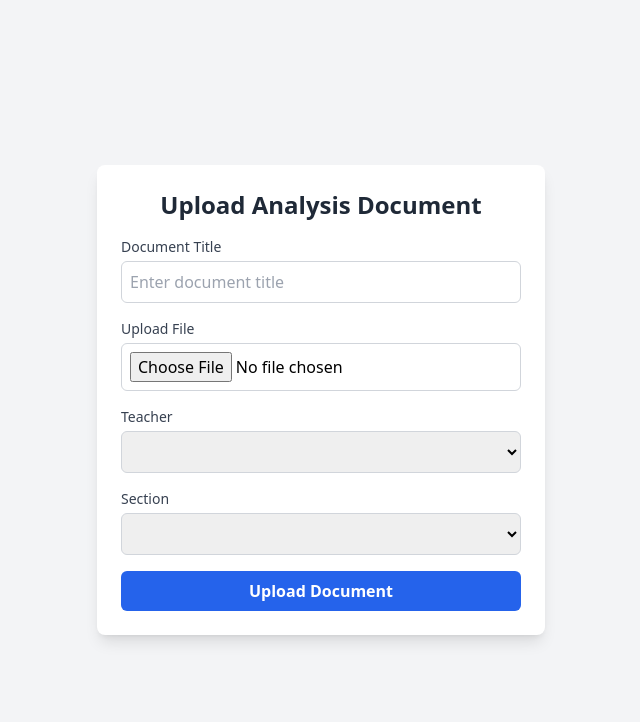
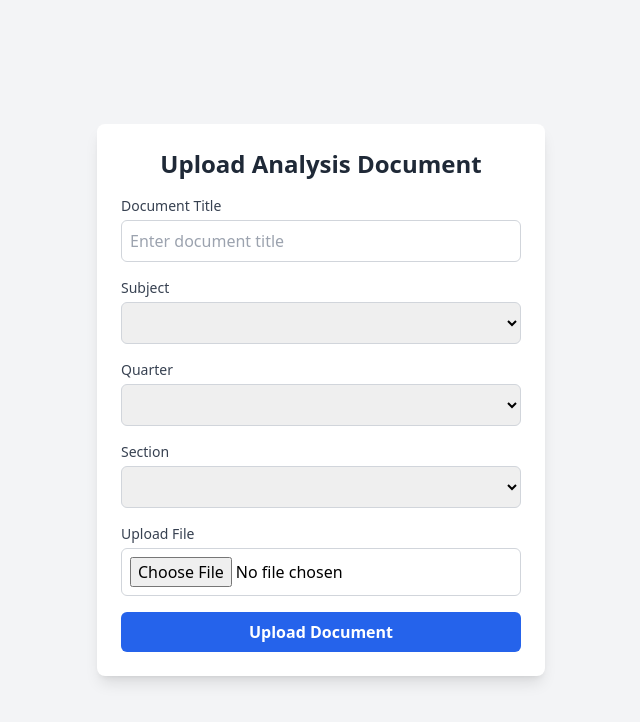
Before and after one commit to Dima-salang/esptfa-arima, a Django app: template esptfa-arima/Test_Management/templates/upload_document.html in a window 1280 px wide. Shown: the top 722 px of the page, without its empty margins (319-959 px from the left). Run offline with Django 5.2, Linux system fonts and the light colour scheme; the template is opened without the code that fills it: values that come from a table or form of the project are taken from there, others are empty; some libraries are stand-ins or nearby versions.

Commit message:
add: subject and quarter to forms and modified html to include the fields

```diff
--- a/esptfa-arima/Test_Management/forms.py
+++ b/esptfa-arima/Test_Management/forms.py
@@ -6,4 +6,4 @@
     class Meta:
         model = AnalysisDocument
         fields = ['analysis_doc_title',
-                  'analysis_doc', 'teacher_id', 'section_id']
+                  'analysis_doc', 'section_id', 'quarter', 'subject']
--- a/esptfa-arima/Test_Management/models.py
+++ b/esptfa-arima/Test_Management/models.py
@@ -43,6 +43,8 @@
 class AnalysisDocument(models.Model):
     analysis_document_id = models.AutoField(unique=True, primary_key=True)
     analysis_doc_title = models.CharField(max_length=100)
+    quarter = models.ForeignKey(Quarter, on_delete=models.CASCADE, null=True)
+    subject = models.ForeignKey(Subject, on_delete=models.CASCADE, null=True)
     upload_date = models.DateTimeField(auto_now_add=True)
     analysis_doc = models.FileField(upload_to='analysis_documents/')
     teacher_id = models.ForeignKey(Teacher, on_delete=models.CASCADE)
--- a/esptfa-arima/Test_Management/templates/upload_document.html
+++ b/esptfa-arima/Test_Management/templates/upload_document.html
@@ -21,21 +21,27 @@
                 <input type="text" name="analysis_doc_title" id="id_analysis_doc_title" class="mt-1 block w-full p-2 border border-gray-300 rounded-md focus:ring-blue-500 focus:border-blue-500" placeholder="Enter document title" required>
             </div>
 
-            <!-- File Upload -->
+            <!-- Subject Selection -->
             <div>
-                <label for="id_analysis_doc" class="block text-sm font-medium text-gray-700">Upload File</label>
-                <input type="file" name="analysis_doc" id="id_analysis_doc" class="mt-1 block w-full border border-gray-300 rounded-md p-2 focus:ring-blue-500 focus:border-blue-500 bg-white" required>
-            </div>
-
-            <!-- Teacher Selection -->
-            <div>
-                <label for="id_teacher_id" class="block text-sm font-medium text-gray-700">Teacher</label>
-                <select name="teacher_id" id="id_teacher_id" class="mt-1 block w-full border border-gray-300 rounded-md p-2 focus:ring-blue-500 focus:border-blue-500">
-                    {% for teacher in form.fields.teacher_id.queryset %}
-                        <option value="{{ teacher.pk }}">{{ teacher }}</option>
+                <label for="id_subject" class="block text-sm font-medium text-gray-700">Subject</label>
+                <select name="subject" id="id_subject" class="mt-1 block w-full border border-gray-300 rounded-md p-2 focus:ring-blue-500 focus:border-blue-500">
+                    {% for subject in form.fields.subject.queryset %}
+                        <option value="{{ subject.pk }}">{{ subject }}</option>
                     {% endfor %}
                 </select>
             </div>
+
+            <!-- Quarter Selection-->
+            <div>
+                <label for="id_quarter" class="block text-sm font-medium text-gray-700">Quarter</label>
+                <select name="quarter" id="id_quarter" class="mt-1 block w-full border border-gray-300 rounded-md p-2 focus:ring-blue-500 focus:border-blue-500">
+                    {% for quarter in form.fields.quarter.queryset %}
+                        <option value="{{ quarter.pk }}">{{ quarter }}</option>
+                    {% endfor %}
+                </select>
+            </div>
+
+
 
             <!-- Section Selection -->
             <div>
@@ -45,6 +51,15 @@
                         <option value="{{ section.pk }}">{{ section }}</option>
                     {% endfor %}
                 </select>
+            </div>
+
+
+            <!-- File Upload -->
+            <div>
+                <label for="id_analysis_doc" class="block text-sm font-medium text-gray-700">Upload File</label>
+                <input type="file" name="analysis_doc" id="id_analysis_doc"
+                    class="mt-1 block w-full border border-gray-300 rounded-md p-2 focus:ring-blue-500 focus:border-blue-500 bg-white"
+                    required>
             </div>
 
             <!-- Submit Button -->
```
Also changed, not shown: esptfa-arima/Test_Management/views.py (+9 -2 lines), esptfa-arima/Test_Management/migrations/0004_quarter_subject_analysisdocument_quarter_and_more.py (added), esptfa-arima/db.sqlite3.
